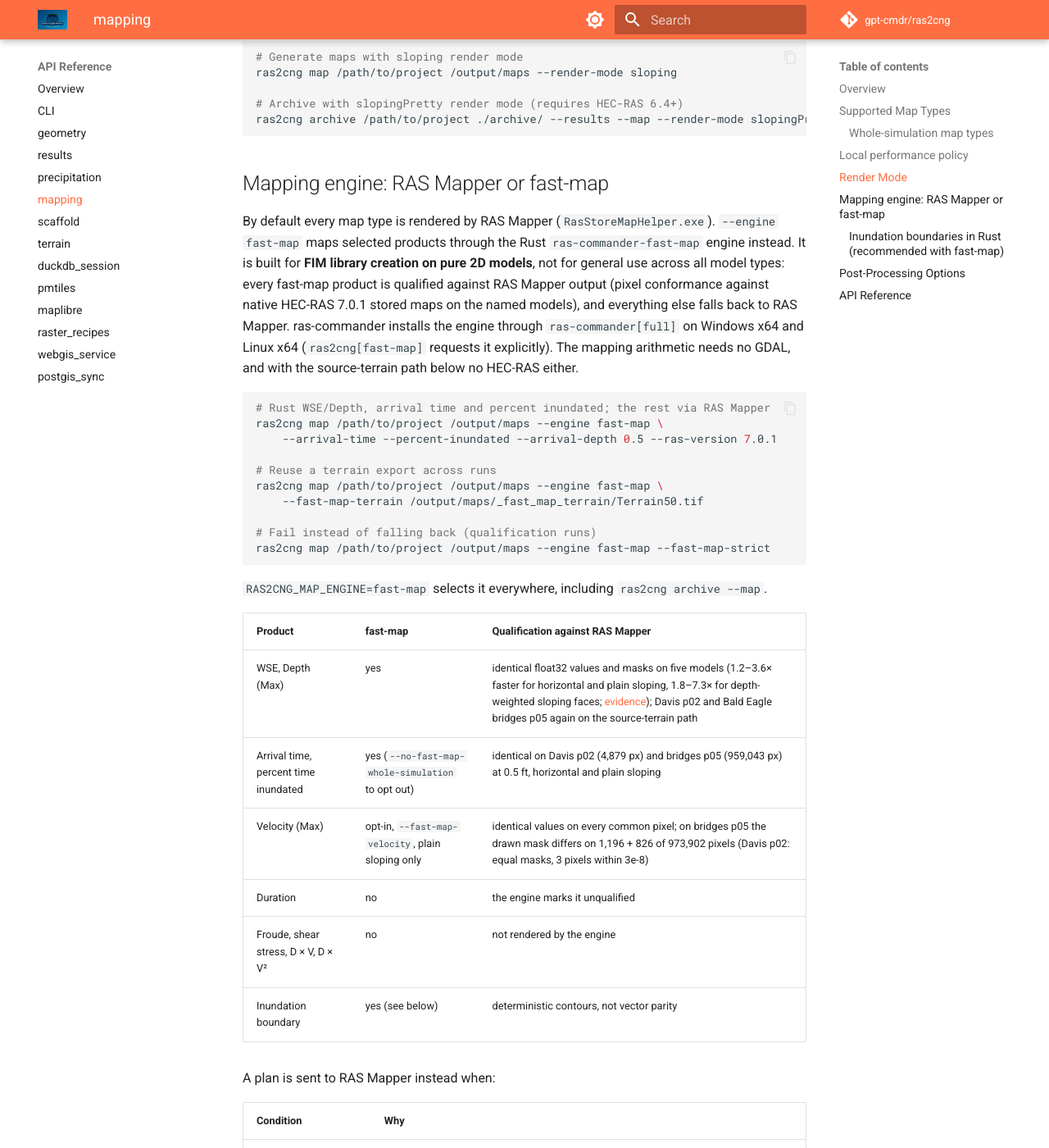
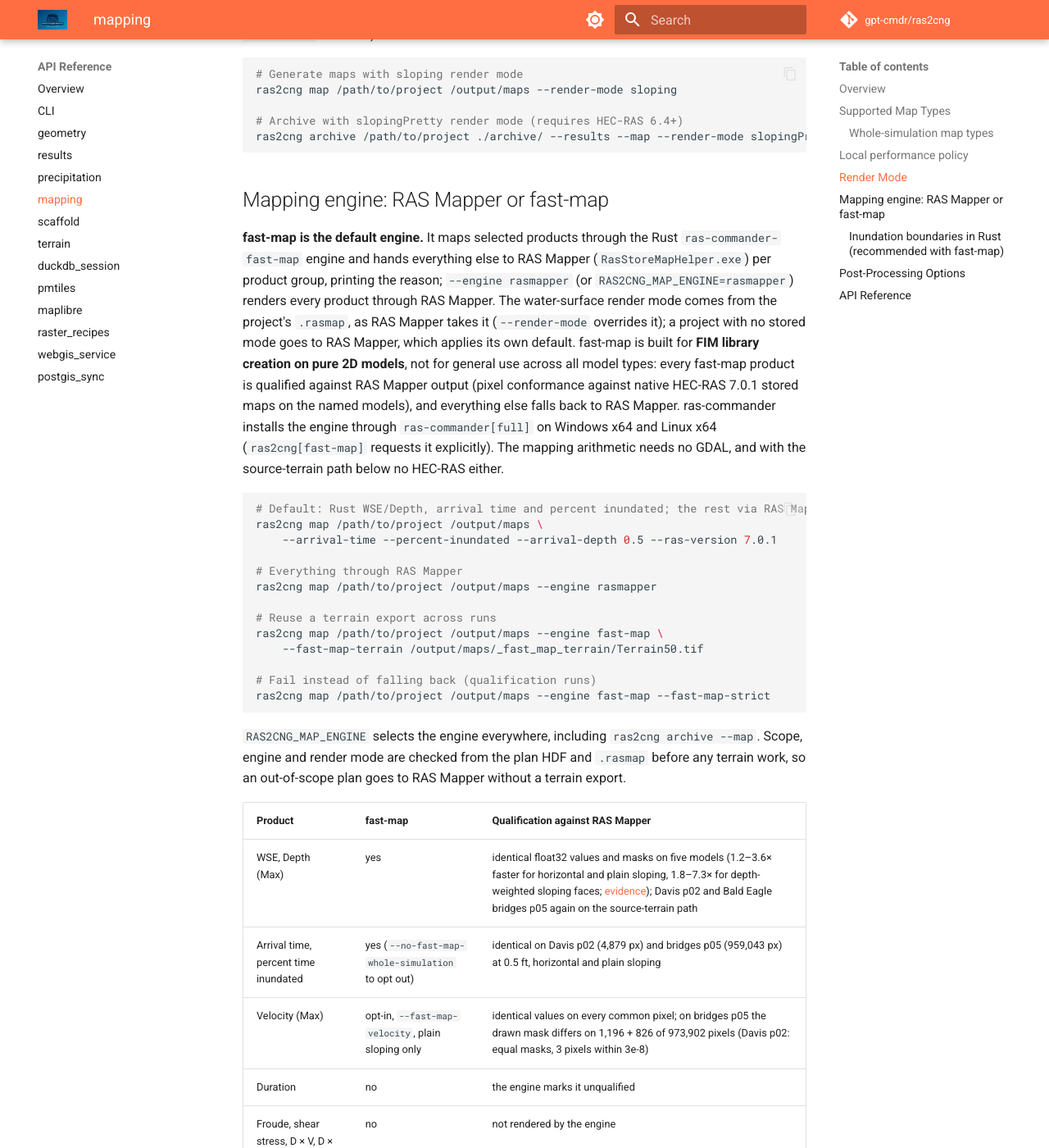
Before and after one commit to gpt-cmdr/ras2cng, an MkDocs documentation site: the page built from docs/api/mapping.md, in a window 1280 px wide and 1400 px high, scrolled down 3206 px. Shown: the whole window at 82% size. Built offline with MkDocs 1.6.1 and Material for MkDocs 9.7.7, drawn with Linux system fonts in a browser that asks for light colours; comment, search, counter and statistics services are not loaded; some of the changed text lies outside the part shown.

Commit message:
map: fast-map is the default engine for pure 2D models
User decision: `ras2cng map` (and archive --map) uses fast-map by default
(fast_map.DEFAULT_MAP_ENGINE). It is built for FIM library creation on pure
2D models and maps only what is qualified against RAS Mapper stored maps;
everything else (1D, storage areas, non-Max profiles, unsupported products
and render modes) goes to RAS Mapper per product group, with the reason
printed and recorded in MapResult.engines. --engine rasmapper /
RAS2CNG_MAP_ENGINE=rasmapper forces RAS Mapper for every product;
--fast-map-strict still raises instead of falling back.

- Render mode comes from the project's .rasmap, as RAS Mapper takes it
  (--render-mode overrides). With no stored mode fast-map no longer assumes
  horizontal: the plan goes to RAS Mapper, which applies its own default.
- fast_map.preflight() checks scope, engine and render mode from the plan
  HDF and .rasmap before any terrain work, so an out-of-scope plan never
  pays for a terrain export (Bald Eagle p07 with a storage area: refused in
  1.8 s). Davis p02 on the default path: 3.9 s, all five products identical
  to the RAS Mapper references (velocity 3 px within 3e-8).
- tests/conftest.py pins RAS2CNG_MAP_ENGINE=rasmapper for the older mocked
  RAS Mapper tests; the new tests cover the default path, the forced RAS
  Mapper path, horizontal / sloping / missing .rasmap render modes (mocked
  and from a real .rasmap file) and the preflight.

Docs: CLAUDE.md / AGENTS.md "Mapping engines", docs/api/mapping.md, the
fast_map docstring and the CLI help.

Co-Authored-By: Claude Opus 5.5 <noreply@anthropic.com>

````diff
--- a/docs/api/mapping.md
+++ b/docs/api/mapping.md
@@ -21,7 +21,7 @@ On Linux, RasProcess.exe runs under Wine. See the [Linux/Wine Setup](../user-gui
 | `shear_stress` | `--shear-stress` | Off | Shear Stress |
 | `depth_x_velocity` | `--dv` | Off | Depth x Velocity |
 | `depth_x_velocity_sq` | `--dv-sq` | Off | Depth x Velocity² |
-| `inundation_boundary` | `--inundation-boundary` | Off | Inundation Boundary (shapefile; GeoJSON with `--engine fast-map`, [much faster](#inundation-boundaries-in-rust-recommended-with-fast-map)) |
+| `inundation_boundary` | `--inundation-boundary` | Off | Inundation Boundary (GeoJSON from the default fast-map engine, [much faster](#inundation-boundaries-in-rust-recommended-with-fast-map); shapefile from RAS Mapper) |
 | `arrival_time` | `--arrival-time` | Off | Arrival Time (hours, whole-simulation) |
 | `duration` | `--duration` | Off | Inundation Duration (hours, whole-simulation) |
 | `percent_inundated` | `--percent-inundated` | Off | Percent Time Inundated (whole-simulation) |
@@ -111,9 +111,14 @@ ras2cng archive /path/to/project ./archive/ --results --map --render-mode slopin
 
 ## Mapping engine: RAS Mapper or fast-map
 
-By default every map type is rendered by RAS Mapper (`RasStoreMapHelper.exe`).
-`--engine fast-map` maps selected products through the Rust
-`ras-commander-fast-map` engine instead. It is built for **FIM library
+**fast-map is the default engine.** It maps selected products through the
+Rust `ras-commander-fast-map` engine and hands everything else to RAS Mapper
+(`RasStoreMapHelper.exe`) per product group, printing the reason;
+`--engine rasmapper` (or `RAS2CNG_MAP_ENGINE=rasmapper`) renders every
+product through RAS Mapper. The water-surface render mode comes from the
+project's `.rasmap`, as RAS Mapper takes it (`--render-mode` overrides it);
+a project with no stored mode goes to RAS Mapper, which applies its own
+default. fast-map is built for **FIM library
 creation on pure 2D models**, not for general use across all model types:
 every fast-map product is qualified against RAS Mapper output (pixel
 conformance against native HEC-RAS 7.0.1 stored maps on the named models),
@@ -123,9 +128,12 @@ engine through `ras-commander[full]` on Windows x64 and Linux x64
 GDAL, and with the source-terrain path below no HEC-RAS either.
 
 ```bash
-# Rust WSE/Depth, arrival time and percent inundated; the rest via RAS Mapper
-ras2cng map /path/to/project /output/maps --engine fast-map \
+# Default: Rust WSE/Depth, arrival time and percent inundated; the rest via RAS Mapper
+ras2cng map /path/to/project /output/maps \
     --arrival-time --percent-inundated --arrival-depth 0.5 --ras-version 7.0.1
+
+# Everything through RAS Mapper
+ras2cng map /path/to/project /output/maps --engine rasmapper
 
 # Reuse a terrain export across runs
 ras2cng map /path/to/project /output/maps --engine fast-map \
@@ -135,8 +143,10 @@ ras2cng map /path/to/project /output/maps --engine fast-map \
 ras2cng map /path/to/project /output/maps --engine fast-map --fast-map-strict
 ```
 
-`RAS2CNG_MAP_ENGINE=fast-map` selects it everywhere, including
-`ras2cng archive --map`.
+`RAS2CNG_MAP_ENGINE` selects the engine everywhere, including
+`ras2cng archive --map`. Scope, engine and render mode are checked from the
+plan HDF and `.rasmap` before any terrain work, so an out-of-scope plan goes
+to RAS Mapper without a terrain export.
 
 | Product | fast-map | Qualification against RAS Mapper |
 |---|---|---|
@@ -200,7 +210,7 @@ RAM, 1–16 GiB).
 
 ### Inundation boundaries in Rust (recommended with fast-map)
 
-RAS Mapper's inundation-boundary export is very slow. With `--engine fast-map`,
+RAS Mapper's inundation-boundary export is very slow. With fast-map (the default engine),
 `--inundation-boundary` is mapped by the Rust engine
 (`RasFim.map_inundation_boundaries`) whenever the plan is in scope. In
 ras-commander's Davis pipes/conduits comparison, the Rust batch for Max plus one
````
Also changed, not shown: AGENTS.md (+25 -13 lines), CLAUDE.md (+25 -13 lines), 5 other files.
